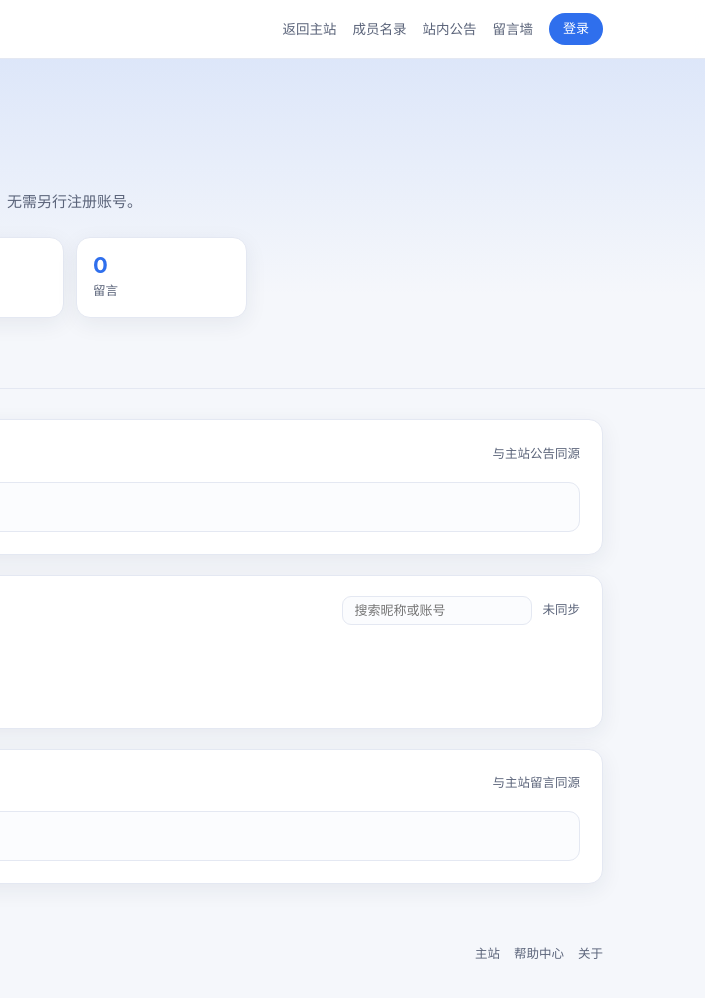
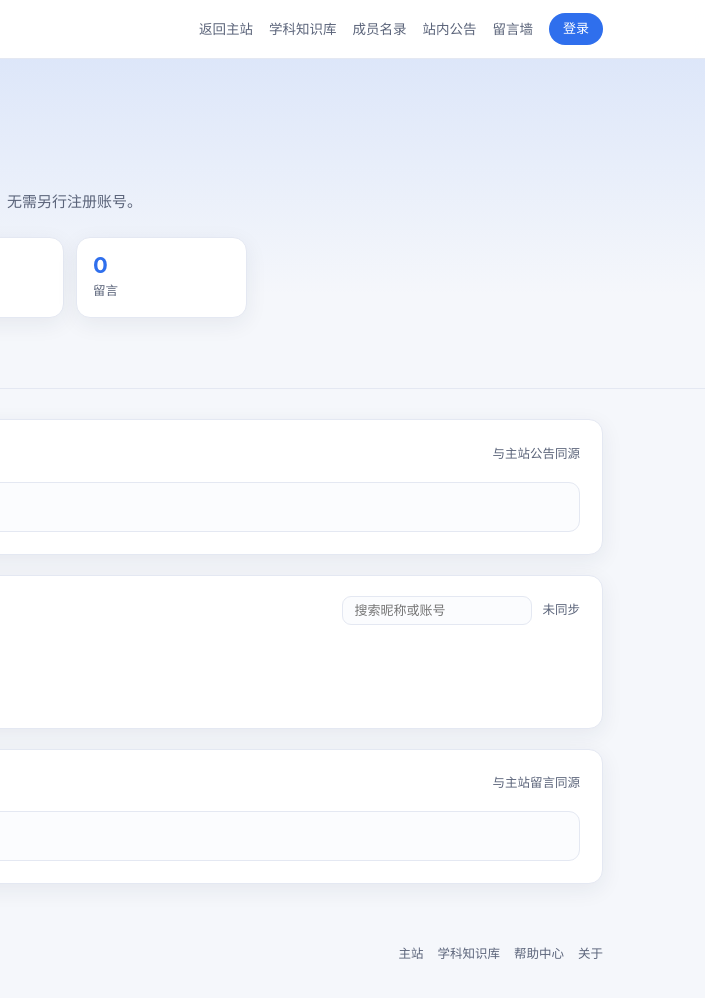
Before and after one commit to HL0416/my-hanlin021-site, a website: page sub/index.html in a window 1280 px wide. Shown: the full height of the page, 575-1280 px from the left. Drawn offline with Linux system fonts and the light colour scheme; no server answers.

Commit message:
sub: 增加学科知识库互链

```diff
--- a/sub/index.html
+++ b/sub/index.html
@@ -21,6 +21,7 @@
             </a>
             <nav class="sub-nav">
                 <a href="../index.html">返回主站</a>
+                <a href="../kb/">学科知识库</a>
                 <a href="#members">成员名录</a>
                 <a href="#notices">站内公告</a>
                 <a href="#guestbook">留言墙</a>
@@ -89,6 +90,7 @@
         <span id="subFootNote">附属站点 · 成员数据实时同步自主站</span>
         <span class="sub-foot-links">
             <a href="../index.html">主站</a>
+            <a href="../kb/">学科知识库</a>
             <a href="../help.html">帮助中心</a>
             <a href="../about.html">关于</a>
         </span>
```
